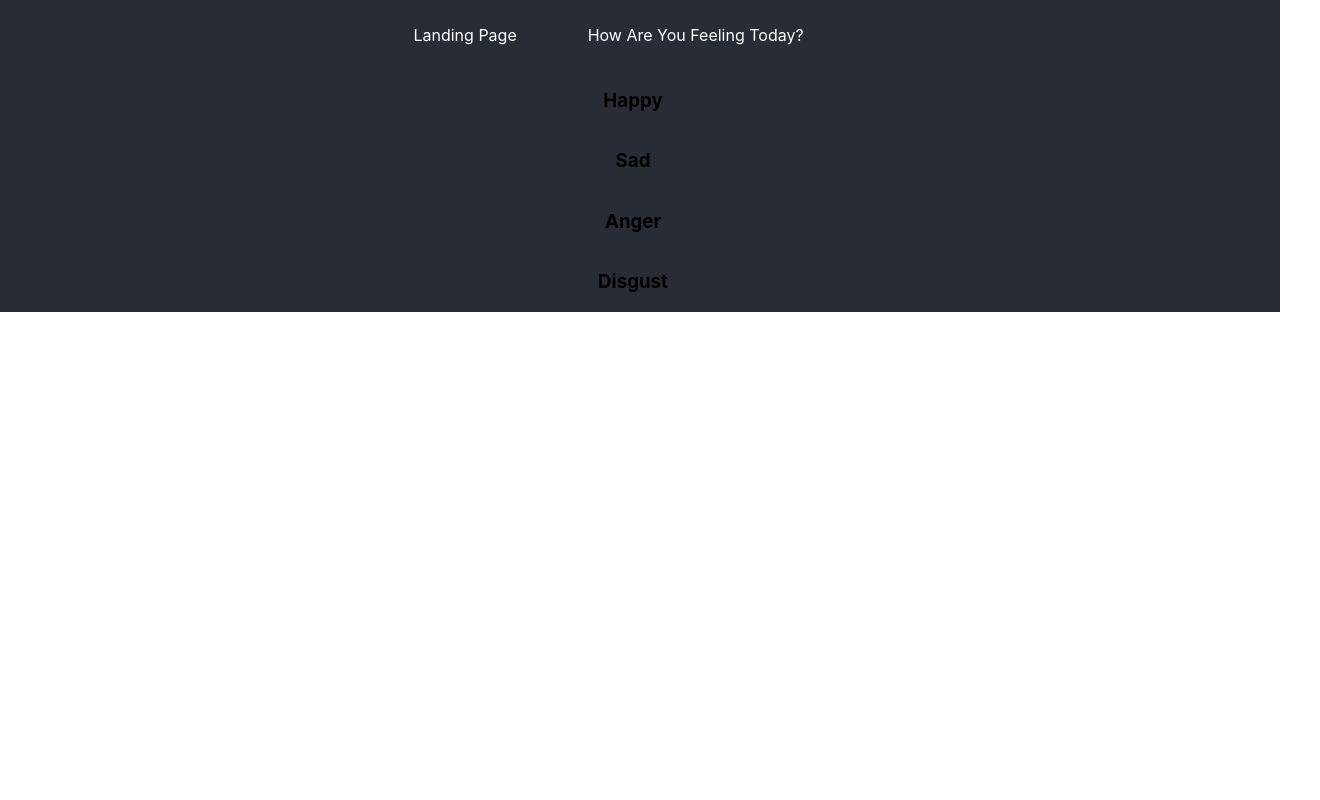
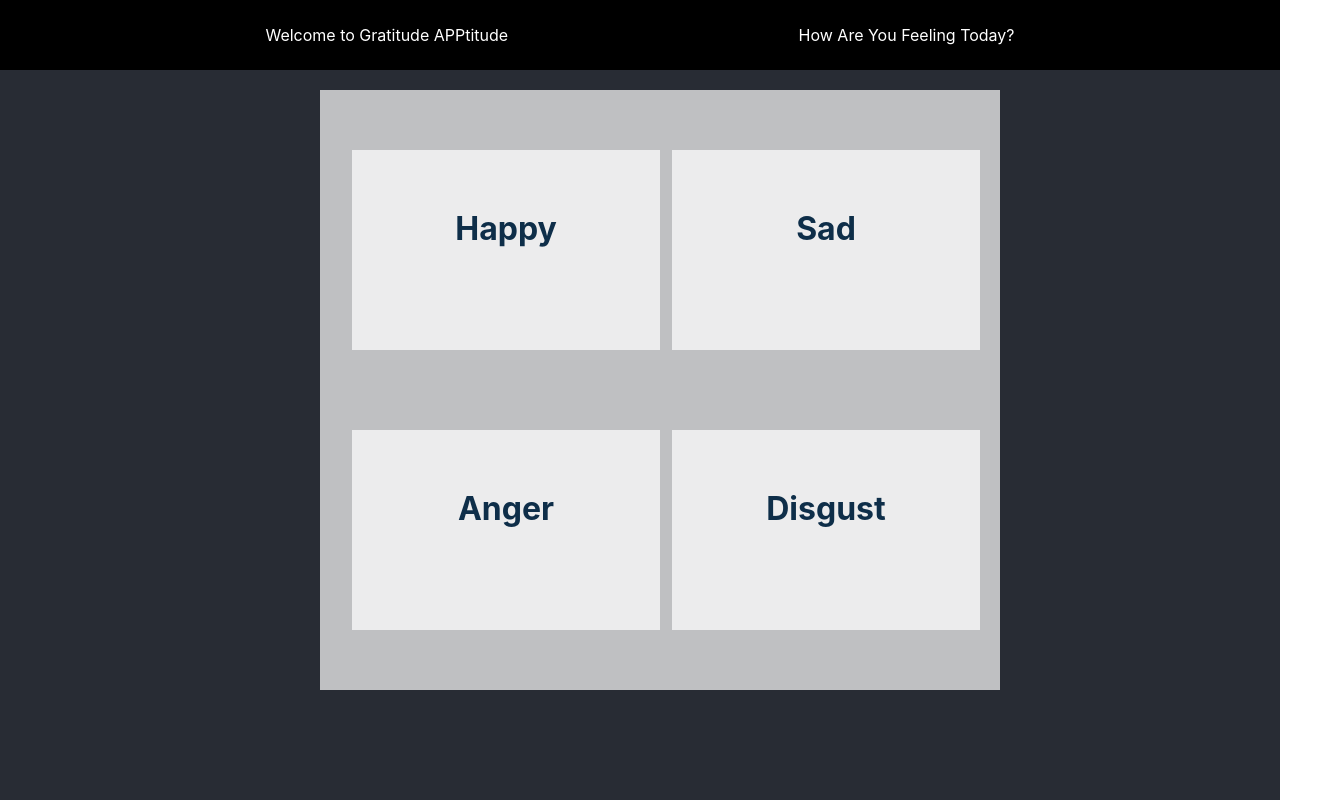
Before and after one commit to baileyjean/gratitudeAPPtitude, a React (Create React App) app in the folder client/: page /choosefeels in a window 1280 px wide. Shown: the top 800 px of the page, 1320 px wide, since content can reach past the window. Built offline with nearby package versions, Linux system fonts and the light colour scheme; no server answers.

Commit message:
Add grid styling to emotions page

```diff
--- a/client/src/App.css
+++ b/client/src/App.css
@@ -23,41 +23,63 @@ header {
 }
 
 .container {
-  width: 100%;
+  width: 100vw;
+  height: 100vh;
   display: flex;
   flex-flow: column wrap;
-  justify-content: flex-start;
-  align-items: center;
+  align-content: center;
   font-size: 1em;
+  padding: 20px;
+  margin: 0;
 }
 
 .landingPage {
-  width: 50%;
-  margin-top: 10vh;
+  width: 75%;
+  margin-top: 10px;
   background: rgba(255, 255, 255,0.7);
   border-radius: 5px;
   color:black;
-  padding: 10px 16px;
+  padding: 10px;
   text-align: center;
+}
+
+.emotions {
+  display: grid;
+  grid-template-columns: 1fr 1fr;
+  grid-template-rows: 1fr 1fr;
+  width: 50%;
+  height: 70%;
+  padding: 20px;
+  margin: 0;
+  color: rgb(14, 46, 73);
+  background: rgba(255, 255, 255,0.7);
+  align-self: center;
+}
+
+.emotionCard {
+  width: 90%;
+  height: 50%;
+  margin: 12px;
+  padding: 30px 10px;
+  color: rgb(14, 46, 73);
+  background: rgba(255, 255, 255,0.7);
+  align-self: center;
+  text-align: center;
+}
+
+.emotionCard h1 {
+  margin: 10%;
 }
 
 button {
   margin-top: 10vh;
 }
 
-.emotions {
-  display: flex;
-  flex-flow: row wrap;
-  width: 80%;
-  margin: 0;
-  justify-content: center;
-}
-
 .nav {
   display: flex;
   justify-content: space-evenly;
-  margin-left: -15%;
-
+  background-color: black;
+  width: 100vw;
 }
 
 .nav a {
--- a/client/src/components/EmotionsCard.jsx
+++ b/client/src/components/EmotionsCard.jsx
@@ -4,9 +4,9 @@ export default class EmotionCard extends Component {
   render() {
     const { emotion } = this.props
     return (
-      <div className="emotions">
-        <h3>{emotion}</h3>
-      </div >
+      <div className="emotionCard">
+        <h1>{emotion}</h1>
+      </div>
     )
   }
 }
--- a/client/src/components/Nav.jsx
+++ b/client/src/components/Nav.jsx
@@ -6,7 +6,7 @@ export default class Nav extends Component {
     return (
       <nav>
         <div className="nav">
-          <NavLink to="/">Landing Page</NavLink>
+          <NavLink to="/">Welcome to Gratitude APPtitude</NavLink>
           <NavLink to="/choosefeels">How Are You Feeling Today?</NavLink>
         </div>
       </nav>
--- a/client/src/pages/ChooseFeels.js
+++ b/client/src/pages/ChooseFeels.js
@@ -4,7 +4,6 @@ import EmotionsCard from '../components/EmotionsCard';
 export default class ChooseFeels extends Component {
   render() {
     const emotions = this.props.emotions
-    console.log(`Console logging from ChooseFeels.js: `, this.props.emotions)
 
     const emotionsList = emotions.map((emotion, index) => {
       return <EmotionsCard key = {index} emotion = {emotion} />
@@ -12,7 +11,7 @@ export default class ChooseFeels extends Component {
 
     return (
       <div className="container">
-        <div className="emotionsList">
+        <div className="emotions">
           {emotionsList}
         </div>
       </div>
```
